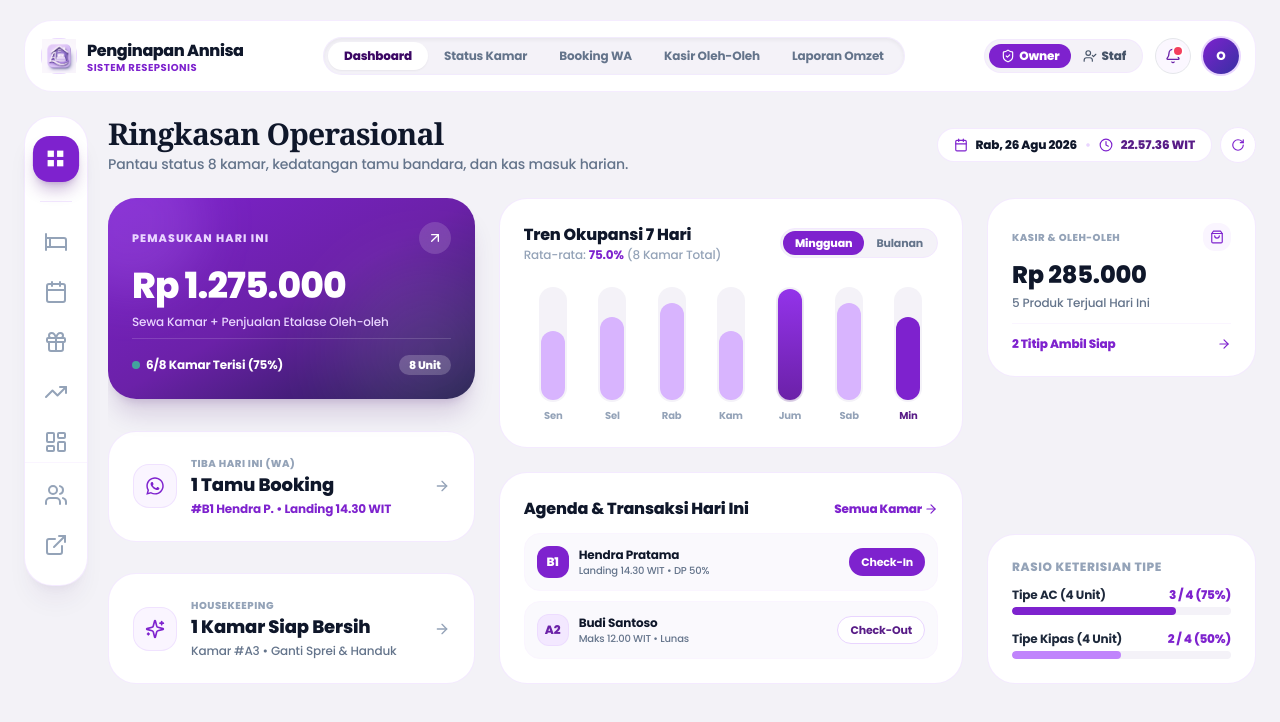
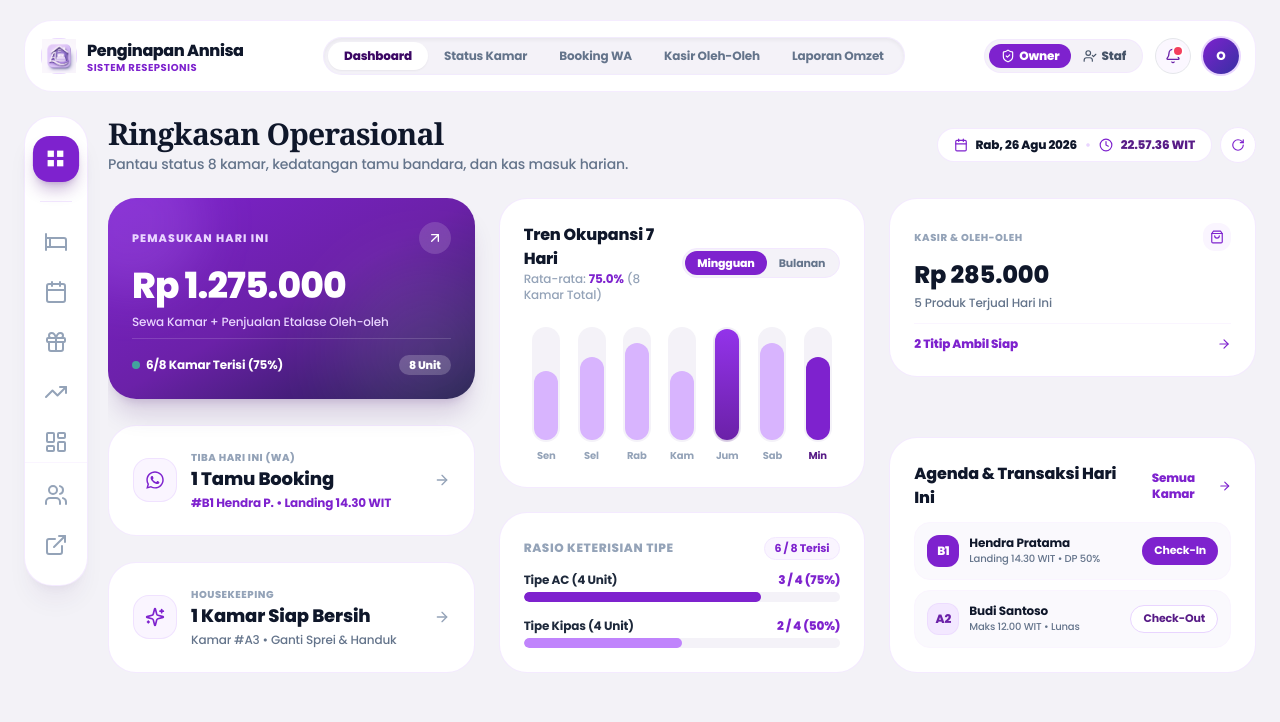
Before and after one commit to ilsetiawan1/penginapan-annisa, a Next.js app in the folder apps/web/: page /admin/dashboard in a window 1280 px wide. Shown: the top 722 px of the page. Built offline with nearby package versions, Linux system fonts and the light colour scheme.

Commit message:
refactor(dashboard): swap Agenda & Transactions table with Room Type Ratio card on desktop grid layout

```diff
--- a/apps/web/src/features/admin/dashboard/components/operational-dashboard.tsx
+++ b/apps/web/src/features/admin/dashboard/components/operational-dashboard.tsx
@@ -106,7 +106,7 @@ export function OperationalDashboard({ onNavigateTab }: OperationalDashboardProp
         </div>
       </div>
 
-      {/* 2. 12-COLUMN MODERN GRID LAYOUT (Sesuai Spesifikasi: gap-4 md:gap-5 lg:gap-6, card p-4 md:p-5 lg:p-6) */}
+      {/* 2. 12-COLUMN MODERN GRID LAYOUT (Simetris 4-4-4: gap-4 md:gap-5 lg:gap-6, card p-4 md:p-5 lg:p-6) */}
       <div className="grid grid-cols-1 md:grid-cols-2 lg:grid-cols-12 gap-4 md:gap-5 lg:gap-6 items-stretch">
         {/* ========================================================= */}
         {/* KOLOM KIRI (lg:col-span-4): HERO CARD & KPI OPERASIONAL */}
@@ -200,9 +200,9 @@ export function OperationalDashboard({ onNavigateTab }: OperationalDashboardProp
         </div>
 
         {/* ========================================================= */}
-        {/* KOLOM TENGAH (lg:col-span-5): GRAFIK KAPSUL & AGENDA TAMU */}
+        {/* KOLOM TENGAH (lg:col-span-4): GRAFIK KAPSUL & RASIO TIPE */}
         {/* ========================================================= */}
-        <div className="lg:col-span-5 flex flex-col gap-4 md:gap-5 lg:gap-6 justify-between">
+        <div className="lg:col-span-4 flex flex-col gap-4 md:gap-5 lg:gap-6 justify-between">
           {/* GRAFIK BATANG KAPSUL 7 HARI (Persis Grafik Bar Hijau Bergaris di Referensi) */}
           <div className="bg-white rounded-3xl p-4 md:p-5 lg:p-6 border border-purple-100/90 shadow-2xs">
             <div className="flex items-center justify-between mb-4">
@@ -279,7 +279,73 @@ export function OperationalDashboard({ onNavigateTab }: OperationalDashboardProp
             </div>
           </div>
 
-          {/* TABEL AKTIVITAS TAMU & AGENDA HARI INI */}
+          {/* STATUS KETERISIAN TIPE KAMAR (Kini Berada di Kolom Tengah) */}
+          <div className="bg-white rounded-3xl p-4 md:p-5 lg:p-6 border border-purple-100/90 shadow-2xs space-y-3">
+            <div className="flex items-center justify-between">
+              <h4 className="text-xs font-extrabold uppercase tracking-wider text-slate-400">
+                Rasio Keterisian Tipe
+              </h4>
+              <span className="text-[11px] font-bold text-purple-700 bg-purple-50 px-2.5 py-0.5 rounded-full border border-purple-100">
+                6 / 8 Terisi
+              </span>
+            </div>
+
+            {/* Tipe AC */}
+            <div className="space-y-1">
+              <div className="flex items-center justify-between text-xs font-bold">
+                <span className="text-slate-800">Tipe AC (4 Unit)</span>
+                <span className="text-purple-700 font-black">3 / 4 (75%)</span>
+              </div>
+              <div className="w-full h-2.5 bg-[#f4f2f8] rounded-full overflow-hidden">
+                <div className="w-3/4 h-full bg-purple-700 rounded-full" />
+              </div>
+            </div>
+
+            {/* Tipe Kipas */}
+            <div className="space-y-1 pt-1">
+              <div className="flex items-center justify-between text-xs font-bold">
+                <span className="text-slate-800">Tipe Kipas (4 Unit)</span>
+                <span className="text-purple-700 font-black">2 / 4 (50%)</span>
+              </div>
+              <div className="w-full h-2.5 bg-[#f4f2f8] rounded-full overflow-hidden">
+                <div className="w-2/4 h-full bg-purple-400 rounded-full" />
+              </div>
+            </div>
+          </div>
+        </div>
+
+        {/* ========================================================= */}
+        {/* KOLOM KANAN (lg:col-span-4): ETALASE POS & AGENDA TAMU */}
+        {/* ========================================================= */}
+        <div className="lg:col-span-4 flex flex-col gap-4 md:gap-5 lg:gap-6 justify-between">
+          {/* WIDGET ETALASE KASIR POS / TITIP AMBIL */}
+          <div
+            onClick={() => onNavigateTab("pos")}
+            className="bg-white rounded-3xl p-4 md:p-5 lg:p-6 border border-purple-100/90 shadow-2xs hover:border-purple-300 hover:shadow-md transition-all cursor-pointer flex flex-col justify-between"
+          >
+            <div>
+              <div className="flex items-center justify-between mb-2">
+                <span className="text-[10px] font-extrabold uppercase tracking-wider text-slate-400 block">
+                  Kasir &amp; Oleh-Oleh
+                </span>
+                <div className="w-7 h-7 rounded-xl bg-purple-50 text-purple-700 flex items-center justify-center">
+                  <ShoppingBag className="w-3.5 h-3.5" />
+                </div>
+              </div>
+
+              <div className="text-xl sm:text-2xl font-black text-slate-900 leading-none mb-1">
+                Rp 285.000
+              </div>
+              <p className="text-xs text-slate-500 font-medium">5 Produk Terjual Hari Ini</p>
+            </div>
+
+            <div className="pt-3 mt-3 border-t border-purple-50 flex items-center justify-between text-xs">
+              <span className="text-purple-700 font-extrabold">2 Titip Ambil Siap</span>
+              <ArrowRight className="w-3.5 h-3.5 text-purple-700" />
+            </div>
+          </div>
+
+          {/* TABEL AKTIVITAS TAMU & AGENDA HARI INI (Kini Berada di Kolom Kanan) */}
           <div className="bg-white rounded-3xl p-4 md:p-5 lg:p-6 border border-purple-100/90 shadow-2xs">
             <div className="flex items-center justify-between mb-3">
               <h3 className="text-sm sm:text-base font-extrabold text-slate-900">
@@ -339,67 +405,6 @@ export function OperationalDashboard({ onNavigateTab }: OperationalDashboardProp
             </div>
           </div>
         </div>
-
-        {/* ========================================================= */}
-        {/* KOLOM KANAN (lg:col-span-3): ETALASE POS & STATUS TIPE */}
-        {/* ========================================================= */}
-        <div className="lg:col-span-3 flex flex-col gap-4 md:gap-5 lg:gap-6 justify-between">
-          {/* WIDGET ETALASE KASIR POS / TITIP AMBIL */}
-          <div
-            onClick={() => onNavigateTab("pos")}
-            className="bg-white rounded-3xl p-4 md:p-5 lg:p-6 border border-purple-100/90 shadow-2xs hover:border-purple-300 hover:shadow-md transition-all cursor-pointer flex flex-col justify-between"
-          >
-            <div>
-              <div className="flex items-center justify-between mb-2">
-                <span className="text-[10px] font-extrabold uppercase tracking-wider text-slate-400 block">
-                  Kasir &amp; Oleh-Oleh
-                </span>
-                <div className="w-7 h-7 rounded-xl bg-purple-50 text-purple-700 flex items-center justify-center">
-                  <ShoppingBag className="w-3.5 h-3.5" />
-                </div>
-              </div>
-
-              <div className="text-xl sm:text-2xl font-black text-slate-900 leading-none mb-1">
-                Rp 285.000
-              </div>
-              <p className="text-xs text-slate-500 font-medium">5 Produk Terjual Hari Ini</p>
-            </div>
-
-            <div className="pt-3 mt-3 border-t border-purple-50 flex items-center justify-between text-xs">
-              <span className="text-purple-700 font-extrabold">2 Titip Ambil Siap</span>
-              <ArrowRight className="w-3.5 h-3.5 text-purple-700" />
-            </div>
-          </div>
-
-          {/* STATUS KETERISIAN TIPE KAMAR (AC VS KIPAS) */}
-          <div className="bg-white rounded-3xl p-4 md:p-5 lg:p-6 border border-purple-100/90 shadow-2xs space-y-3">
-            <h4 className="text-xs font-extrabold uppercase tracking-wider text-slate-400">
-              Rasio Keterisian Tipe
-            </h4>
-
-            {/* Tipe AC */}
-            <div className="space-y-1">
-              <div className="flex items-center justify-between text-xs font-bold">
-                <span className="text-slate-800">Tipe AC (4 Unit)</span>
-                <span className="text-purple-700 font-black">3 / 4 (75%)</span>
-              </div>
-              <div className="w-full h-2 bg-[#f4f2f8] rounded-full overflow-hidden">
-                <div className="w-3/4 h-full bg-purple-700 rounded-full" />
-              </div>
-            </div>
-
-            {/* Tipe Kipas */}
-            <div className="space-y-1 pt-1">
-              <div className="flex items-center justify-between text-xs font-bold">
-                <span className="text-slate-800">Tipe Kipas (4 Unit)</span>
-                <span className="text-purple-700 font-black">2 / 4 (50%)</span>
-              </div>
-              <div className="w-full h-2 bg-[#f4f2f8] rounded-full overflow-hidden">
-                <div className="w-2/4 h-full bg-purple-400 rounded-full" />
-              </div>
-            </div>
-          </div>
-        </div>
       </div>
     </div>
   );
```
